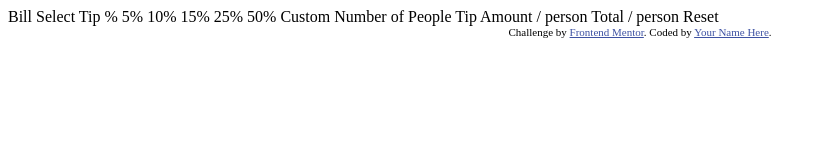
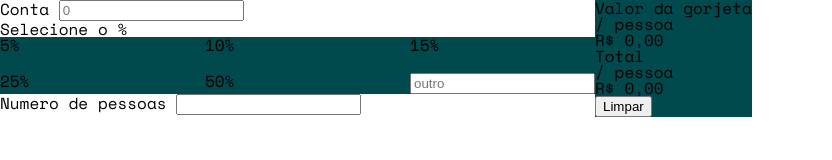
Before and after one commit to jvictorPS/CalculadoraDeGorjetas, a plain HTML site: page index.html in a window 1280 px wide. Shown: the whole page, without its empty margins (0-832 px from the left). Drawn offline with nearby package versions, Linux system fonts and the light colour scheme.

Commit message:
Estruturação do html

```diff
--- /dev/null
+++ b/css/reset.css
@@ -0,0 +1,43 @@
+html, body, div, span, applet, object, iframe,
+h1, h2, h3, h4, h5, h6, p, blockquote, pre,
+a, abbr, acronym, address, big, cite, code,
+del, dfn, em, img, ins, kbd, q, s, samp,
+small, strike, strong, sub, sup, tt, var,
+b, u, i, center,
+dl, dt, dd, ol, ul, li,
+fieldset, form, label, legend,
+table, caption, tbody, tfoot, thead, tr, th, td,
+article, aside, canvas, details, embed,
+figure, figcaption, footer, header, hgroup,
+menu, nav, output, ruby, section, summary,
+time, mark, audio, video {
+	margin: 0;
+	padding: 0;
+	border: 0;
+	font-size: 100%;
+	font: inherit;
+	vertical-align: baseline;
+}
+/* HTML5 display-role reset for older browsers */
+article, aside, details, figcaption, figure,
+footer, header, hgroup, menu, nav, section {
+	display: block;
+}
+body {
+	line-height: 1;
+}
+ol, ul {
+	list-style: none;
+}
+blockquote, q {
+	quotes: none;
+}
+blockquote:before, blockquote:after,
+q:before, q:after {
+	content: '';
+	content: none;
+}
+table {
+	border-collapse: collapse;
+	border-spacing: 0;
+}
--- /dev/null
+++ b/css/style.css
@@ -0,0 +1,34 @@
+body{
+    font-family: 'Space Mono', monospace;
+}
+
+:root {
+--fundo-principal: hsl(183, 100%, 15%);
+--letras: hsl(186, 14%, 43%);
+--botao-desligado: hsl(184, 14%, 56%);
+--fundo-inputs: hsl(185, 41%, 84%);
+--cinza: hsl(189, 41%, 97%);
+--branco: hsl(0, 0%, 100%);
+--click: hsl(172, 67%, 45%);
+
+}
+
+.calculadora {
+    display: flex;
+}
+
+/* estilização lado A */
+
+.opcoes {
+    background-color: var(--fundo-principal);
+    display: grid;
+    grid-template-columns: 1fr 1fr 1fr;
+    gap: 20px;
+
+}
+
+
+/* estilização lado B */
+.saida {
+    background-color: var(--fundo-principal);
+}
--- a/index.html
+++ b/index.html
@@ -1,44 +1,67 @@
 <!DOCTYPE html>
-<html lang="en">
+<html lang="pt-br">
 <head>
-  <meta charset="UTF-8">
-  <meta name="viewport" content="width=device-width, initial-scale=1.0"> <!-- displays site properly based on user's device -->
+    <meta charset="UTF-8">
+    <meta http-equiv="X-UA-Compatible" content="IE=edge">
+    <meta name="viewport" content="width=device-width, initial-scale=1.0">
+    <title>Calculadora de Gorjetas</title>
+    <link rel="stylesheet" href="css/reset.css">
+    <link rel="stylesheet" href="css/style.css">
 
-  <link rel="icon" type="image/png" sizes="32x32" href="./images/favicon-32x32.png">
+    <link rel="preconnect" href="https://fonts.googleapis.com">
+    <link rel="preconnect" href="https://fonts.gstatic.com" crossorigin>
+    <link href="https://fonts.googleapis.com/css2?family=Space+Mono:wght@400;700&display=swap" rel="stylesheet">
 
-  <title>Frontend Mentor | Tip calculator app</title>
-
-  <!-- Feel free to remove these styles or customise in your own stylesheet 👍 -->
-  <style>
-    .attribution { font-size: 11px; text-align: center; }
-    .attribution a { color: hsl(228, 45%, 44%); }
-  </style>
 </head>
 <body>
 
-  Bill
+    <div class="calculadora">
+        <section class="entrada">
+            <div class="valor">
+                <label for="conta">Conta</label>
+                <input type="number" name="conta" placeholder="0">
+            </div>
 
-  Select Tip %
-  5%
-  10%
-  15%
-  25%
-  50%
-  Custom
+            <div>
+                <label for="">Selecione o %</label>
+                <ul class="opcoes">
+                    <li class="percentual">5%</li>
+                    <li class="percentual">10%</li>
+                    <li class="percentual">15%</li>
+                    <li class="percentual">25%</li>
+                    <li class="percentual">50%</li>
+                    <li class="percentual"><input id="personalizado" type="number" placeholder="outro"></li>
+                </ul>
+            </div>
 
-  Number of People
+            <div class="valor">
+                <label for="">Numero de pessoas</label>
+                <input type="number">
+            </div>
+        </section>
 
-  Tip Amount
-  / person
+        <section class="saida">
+            <div class="cartao">
+                <div class="resultGorjeta">
+                    <div class="legenda">Valor da gorjeta<br>/ pessoa</div>
+                    <div class="resultado">
+                        R$ 0,00
+                    </div>
+                </div>
 
-  Total
-  / person
+                <div class="resultPessoa">
+                    <div class="legenda">Total<br>/ pessoa</div>
+                    <div class="resultado">
+                        R$ 0,00
+                    </div>
+                </div>
 
-  Reset
+                <div class="botao">
+                    <button class="limpar" id="">Limpar</button>
+                </div>
+            </div>
+        </section>
+    </div>
 
-  <div class="attribution">
-    Challenge by <a href="https://www.frontendmentor.io?ref=challenge" target="_blank">Frontend Mentor</a>.
-    Coded by <a href="#">Your Name Here</a>.
-  </div>
 </body>
 </html>
```
